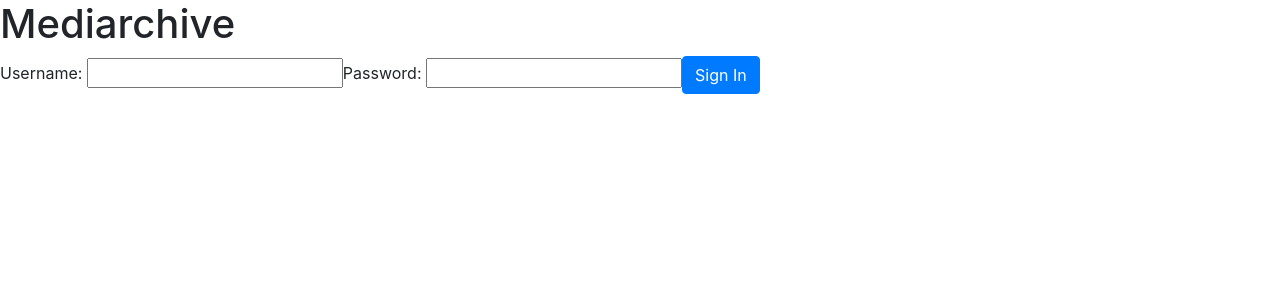
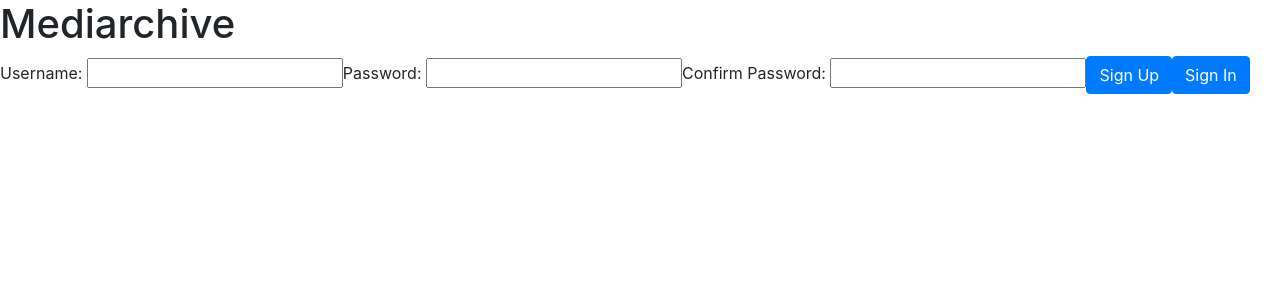
Before and after one commit to jmbuck/mediarchive, a React (Create React App) app in the folder client/: page /#/sign-up in a window 1280 px wide. Before the commit this address led to /#/sign-in. Shown: the top 300 px of the page. Built offline with nearby package versions, Linux system fonts and the light colour scheme; no server answers.

Commit message:
Add registration page

```diff
--- a/client/src/js/App.js
+++ b/client/src/js/App.js
@@ -4,6 +4,7 @@ import base64 from 'base-64'
 
 import Main from './Main'
 import SignIn from './SignIn'
+import SignUp from './SignUp'
 import '../css/App.css'
 import { serverKey } from '../keys'
 
@@ -38,6 +39,84 @@ class App extends Component {
     })
   }
 
+  fetchMovieList = (user) => {
+    fetch(`http://mediarchive-env.us-east-1.elasticbeanstalk.com/getMovies?username=${user}&key=${serverKey}`, {
+      headers: {
+        'Authorization': this.state.auth
+      }}
+    )
+    .then(response => response.json())
+    .then(movieList => {
+      const movies = {...this.state.movies}
+      if(movieList !== '"FORBIDDEN"') {
+        movieList.completed.forEach((movie) => {
+          if(!movies.completed) movies.completed = {}
+          movies.completed[`movie-${movie.id}`] = movie
+        })
+        movieList.planning.forEach((movie) => {
+          if(!movies.planning) movies.planning = {}
+          movies.planning[`movie-${movie.id}`] = movie
+        })
+      }
+      this.setState({fetchedMovies: true, movies})
+    })
+  }
+
+  fetchShowList = (user) => {
+    fetch(`http://mediarchive-env.us-east-1.elasticbeanstalk.com/getShows?username=${user}&key=${serverKey}`, {
+      headers: {
+        'Authorization': this.state.auth
+      }}
+    )
+    .then(response => response.json())
+    .then(showList => {
+      const shows = {...this.state.shows}
+      if(showList !== '"FORBIDDEN"') {
+        showList.completed.forEach((show) => {
+          if(!shows.completed) shows.completed = {}
+          shows.completed[`show-${show.id}`] = show
+        })
+        showList.current.forEach((show) => {
+          if(!shows.current) shows.current = {}
+          shows.current[`show-${show.id}`] = show
+        })
+        showList.planning.forEach((show) => {
+          if(!shows.planning) shows.planning = {}
+          shows.planning[`show-${show.id}`] = show
+        })
+      }
+      this.setState({fetchedShows: true, shows})
+    })
+  }
+
+  fetchBookList = (user) => {
+    fetch(`http://mediarchive-env.us-east-1.elasticbeanstalk.com/getBooks?username=${user}&key=${serverKey}`, {
+      headers: {
+        'Authorization': this.state.auth
+      }}
+    )
+    .then(response => response.json())
+    .then(bookList => {
+      const books = {...this.state.books}
+      if(bookList !== '"FORBIDDEN"') {
+        bookList.completed.forEach((book) => {
+          if(!books.completed) books.completed = {}
+          books.completed[`book-${book.id}`] = book
+        })
+        bookList.current.forEach((book) => {
+          if(!books.current) books.current = {}
+          books.current[`book-${book.id}`] = book
+        })
+        bookList.planning.forEach((book) => {
+          if(!books.planning) books.planning = {}
+          books.planning[`book-${book.id}`] = book
+        })
+      }
+      this.setState({fetchedBooks: true, books})
+    })
+  }
+
+
   fetchLists = () => {
     this.fetchMovieList(this.state.user)
     this.fetchShowList(this.state.user)
@@ -45,21 +124,39 @@ class App extends Component {
   }
 
   signIn = (user, password) => {
-    fetch(`http://mediarchive-env.us-east-1.elasticbeanstalk.com/login?username=${user}`, {
+    fetch(`http://mediarchive-env.us-east-1.elasticbeanstalk.com/login?username=${user}&key=${serverKey}`, {
       mode: 'cors',
       headers: {
         'Authorization': `${base64.encode(`${user}:${password}`)}`
       }
     })
-    .then(response => response.text())
+    .then(response => response.json())
     .then(data => {
-      if(data === '"OK"') {
+      if(data === 'OK') {
         const auth = base64.encode(`${user}:${password}`)
         localStorage.setItem('uid', auth)
         localStorage.setItem('user', user)
         this.setState({ user, auth, signedIn: true, ready: true }, this.fetchLists)
       } else {
         alert('Invalid username or password')
+      }
+    })
+  }
+
+  signUp = (user, password) => {
+    fetch(`http://mediarchive-env.us-east-1.elasticbeanstalk.com/addUser?key=${serverKey}`, {
+      method: 'POST',
+      body: JSON.stringify({
+        username: user,
+        password: base64.encode(`${user}:${password}`)
+      })
+    })
+    .then(response => response.json())
+    .then(data => {
+      if(data !== 'BAD_REQUEST') {
+        this.signIn(user, password)
+      } else {
+        alert(`The username ${user} is taken!`)
       }
     })
   }
@@ -288,90 +385,18 @@ class App extends Component {
     })
   }
 
-  fetchMovieList = (user) => {
-    fetch(`http://mediarchive-env.us-east-1.elasticbeanstalk.com/getMovies?username=${user}&key=${serverKey}`, {
-      headers: {
-        'Authorization': this.state.auth
-      }}
-    )
-    .then(response => response.json())
-    .then(movieList => {
-      const movies = {...this.state.movies}
-      if(movieList !== '"FORBIDDEN"') {
-        movieList.completed.forEach((movie) => {
-          if(!movies.completed) movies.completed = {}
-          movies.completed[`movie-${movie.id}`] = movie
-        })
-        movieList.planning.forEach((movie) => {
-          if(!movies.planning) movies.planning = {}
-          movies.planning[`movie-${movie.id}`] = movie
-        })
-      }
-      this.setState({fetchedMovies: true, movies})
-    })
-  }
-
-  fetchShowList = (user) => {
-    fetch(`http://mediarchive-env.us-east-1.elasticbeanstalk.com/getShows?username=${user}&key=${serverKey}`, {
-      headers: {
-        'Authorization': this.state.auth
-      }}
-    )
-    .then(response => response.json())
-    .then(showList => {
-      const shows = {...this.state.shows}
-      if(showList !== '"FORBIDDEN"') {
-        showList.completed.forEach((show) => {
-          if(!shows.completed) shows.completed = {}
-          shows.completed[`show-${show.id}`] = show
-        })
-        showList.current.forEach((show) => {
-          if(!shows.current) shows.current = {}
-          shows.current[`show-${show.id}`] = show
-        })
-        showList.planning.forEach((show) => {
-          if(!shows.planning) shows.planning = {}
-          shows.planning[`show-${show.id}`] = show
-        })
-      }
-      this.setState({fetchedShows: true, shows})
-    })
-  }
-
-  fetchBookList = (user) => {
-    fetch(`http://mediarchive-env.us-east-1.elasticbeanstalk.com/getBooks?username=${user}&key=${serverKey}`, {
-      headers: {
-        'Authorization': this.state.auth
-      }}
-    )
-    .then(response => response.json())
-    .then(bookList => {
-      const books = {...this.state.books}
-      if(bookList !== '"FORBIDDEN"') {
-        bookList.completed.forEach((book) => {
-          if(!books.completed) books.completed = {}
-          books.completed[`book-${book.id}`] = book
-        })
-        bookList.current.forEach((book) => {
-          if(!books.current) books.current = {}
-          books.current[`book-${book.id}`] = book
-        })
-        bookList.planning.forEach((book) => {
-          if(!books.planning) books.planning = {}
-          books.planning[`book-${book.id}`] = book
-        })
-      }
-      this.setState({fetchedBooks: true, books})
-    })
-  }
-
   render() {
     return (
       <div className="App">
         <Switch>
-          <Route path="/sign-in" render={() =>
+          <Route path="/sign-in" render={(navProps) =>
             !this.signedIn()
-            ? <SignIn signIn={this.signIn} />
+            ? <SignIn signIn={this.signIn} {...navProps} />
+            : <Redirect to="/"/>
+          }/>
+          <Route path="/sign-up" render={(navProps) =>
+            !this.signedIn()
+            ? <SignUp signUp={this.signUp} {...navProps} />
             : <Redirect to="/"/>
           }/>
           <Route path="/" render={() =>
--- a/client/src/js/SignIn.js
+++ b/client/src/js/SignIn.js
@@ -17,6 +17,7 @@ class SignIn extends Component {
                     Username: <input type="text" name="username" />
                     Password: <input type="password" name="password" />
                     <button className="btn btn-primary" type="submit">Sign In</button>
+                    <button className="btn btn-primary" type="button" onClick={() => {this.props.history.push('/sign-up')}}>Sign Up</button>
                 </form>
             </div>
         </div>
--- /dev/null
+++ b/client/src/js/SignUp.js
@@ -0,0 +1,36 @@
+import React, { Component } from 'react'
+import '../css/SignUp.css'
+
+class SignUp extends Component {
+
+  handleSubmit = (ev) => {
+      ev.preventDefault()
+      if(ev.target.password.value === ev.target.confirm.value) {
+        this.props.signUp(ev.target.username.value, ev.target.password.value)
+      } else {
+        alert('Passwords do not match!')
+        ev.target.password.value = '';
+        ev.target.confirm.value = '';
+        ev.target.password.focus();
+      }
+  }
+
+  render() {
+    return (
+        <div className="SignUp">
+            <div className="main-content">
+                <h1 className="title">Mediarchive</h1>
+                <form className="sign-up" onSubmit={this.handleSubmit}>
+                    Username: <input type="text" name="username" />
+                    Password: <input type="password" name="password" />
+                    Confirm Password: <input type="password" name="confirm" />
+                    <button className="btn btn-primary" type="submit">Sign Up</button>
+                    <button className="btn btn-primary" type="button" onClick={() => {this.props.history.push('/sign-in')}}>Sign In</button>
+                </form>
+            </div>
+        </div>
+    );
+  }
+}
+
+export default SignUp;
```
Also changed, not shown: client/src/css/SignUp.css (added).
